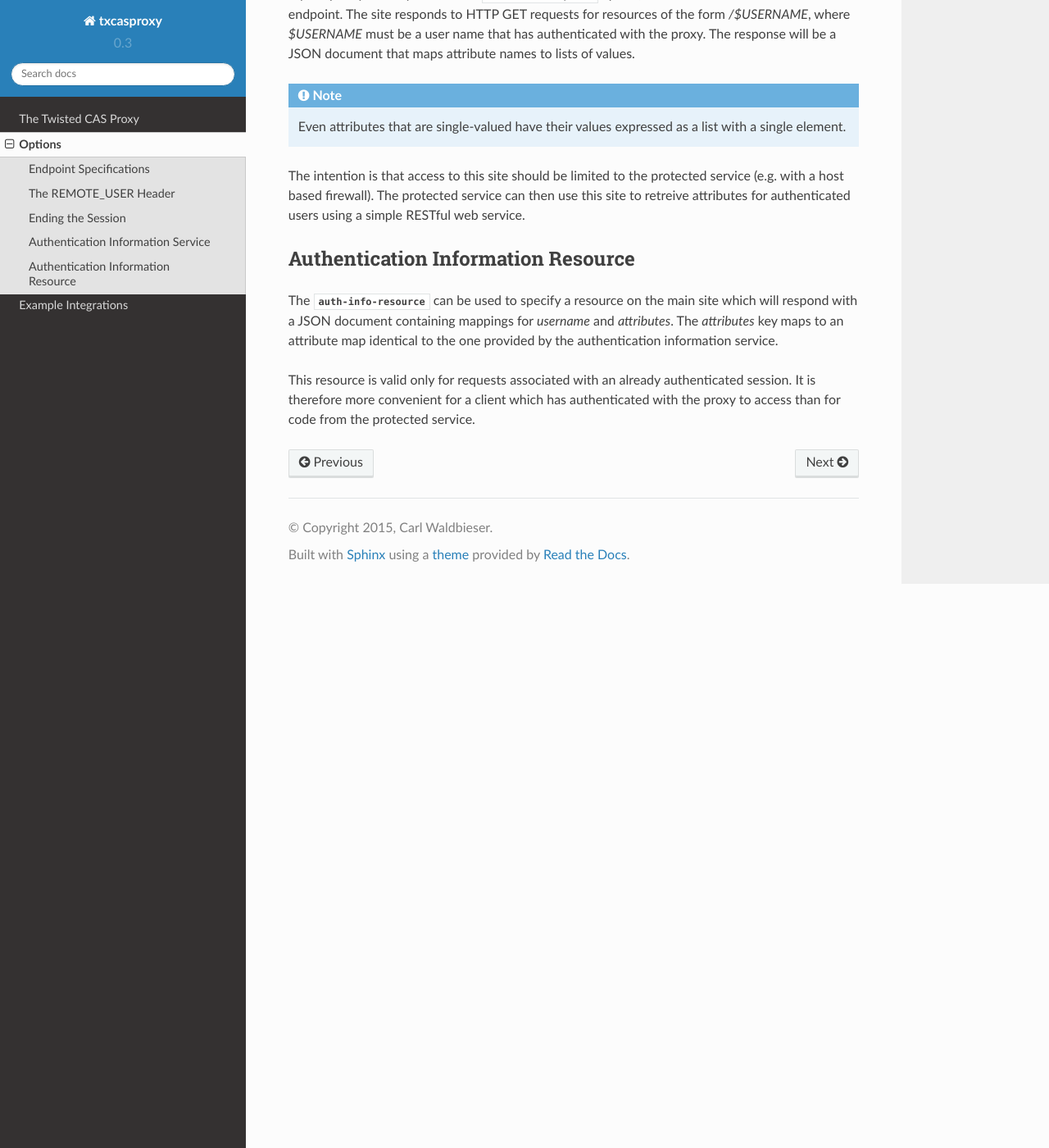
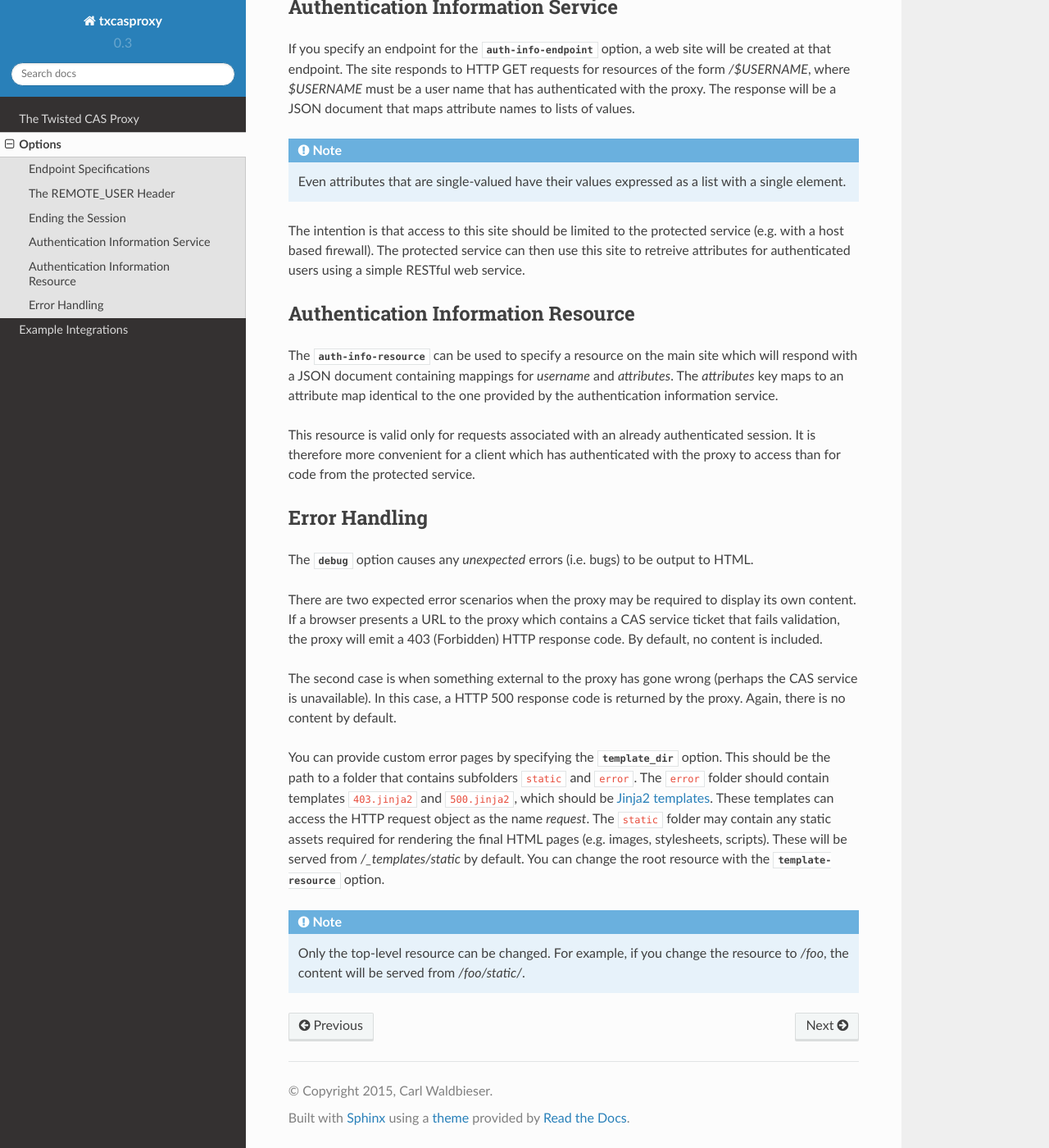
Before and after one commit to cwaldbieser/txcasproxy, a Sphinx documentation site: the page built from doc/source/options.rst, in a window 1280 px wide and 1400 px high, scrolled down 1710 px. Shown: the whole window at 82% size. Built offline with Sphinx 7.4.7 and the Read the Docs theme 2.0.0, drawn with Linux system fonts in a browser that asks for light colours; some of the changed text lies outside the part shown.

Commit message:
Updated docs to include customizing error pages.

```diff
--- a/doc/source/options.rst
+++ b/doc/source/options.rst
@@ -7,6 +7,7 @@ Options
     Usage: twistd [options] casproxy [options]
     Options:
           --help-plugins           Help about available plugins.
+      -d, --debug                  Errors served as HTML.
       -e, --endpoint=              An endpoint connection string.
       -p, --proxied-url=           The base URL to proxy.
       -c, --cas-login=             The CAS /login URL.
@@ -21,6 +22,9 @@ Options
       -A, --auth-info-resource=    Resource on the main site that provides
                                    authentication info.
           --help-plugin=           Help or a specific plugin.
+      -t, --template-dir=          Folder containing templates.
+      -T, --template-resource=     Base resource for templates. [default:
+                                   /_templates]
           --help                   Display this help and exit.
           --plugin=                Include a plugin.
           --version                Display Twisted version and exit.
@@ -116,4 +120,34 @@ authenticated session.  It is therefore more convenient for a client which
 has authenticated with the proxy to access than for code from the protected
 service.
 
+--------------
+Error Handling
+--------------
+
+The :option:`debug` option causes any *unexpected* errors (i.e. bugs) to be output to HTML.
+
+There are two expected error scenarios when the proxy may be required to display its own content.
+If a browser presents a URL to the proxy which contains a CAS service ticket that fails validation,
+the proxy will emit a 403 (Forbidden) HTTP response code.  By default, no content is included.
+
+The second case is when something external to the proxy has gone wrong (perhaps the CAS service
+is unavailable).  In this case, a HTTP 500 response code is returned by the proxy.  Again, there
+is no content by default.
+
+You can provide custom error pages by specifying the :option:`template_dir` option.  This should
+be the path to a folder that contains subfolders :file:`static` and :file:`error`.  The
+:file:`error` folder should contain templates :file:`403.jinja2` and :file:`500.jinja2`, which
+should be `Jinja2 templates`_.  These templates can access the HTTP request object as the name
+`request`.  The :file:`static` folder may contain any static assets required for rendering the
+final HTML pages (e.g. images, stylesheets, scripts).  These will be served from
+`/_templates/static` by default.  You can change the root resource with the
+:option:`template-resource` option.
+
+.. note::
+
+    Only the top-level resource can be changed.  For example, if you change the resource to
+    `/foo`, the content will be served from `/foo/static/`.
+
+
 .. _Twisted endpoints documentation: https://twistedmatrix.com/documents/current/core/howto/endpoints.html
+.. _Jinja2 templates: http://jinja.pocoo.org/
```
